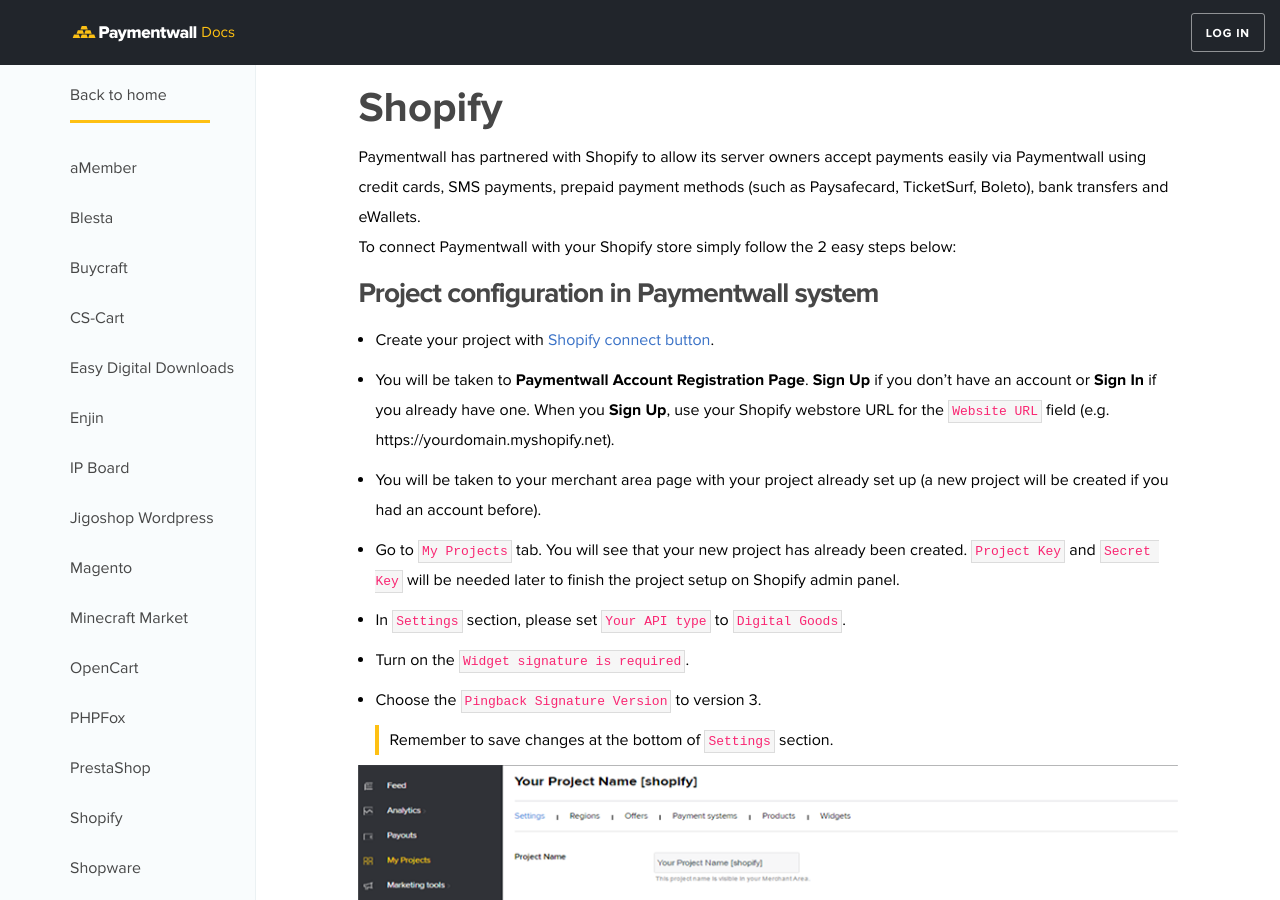
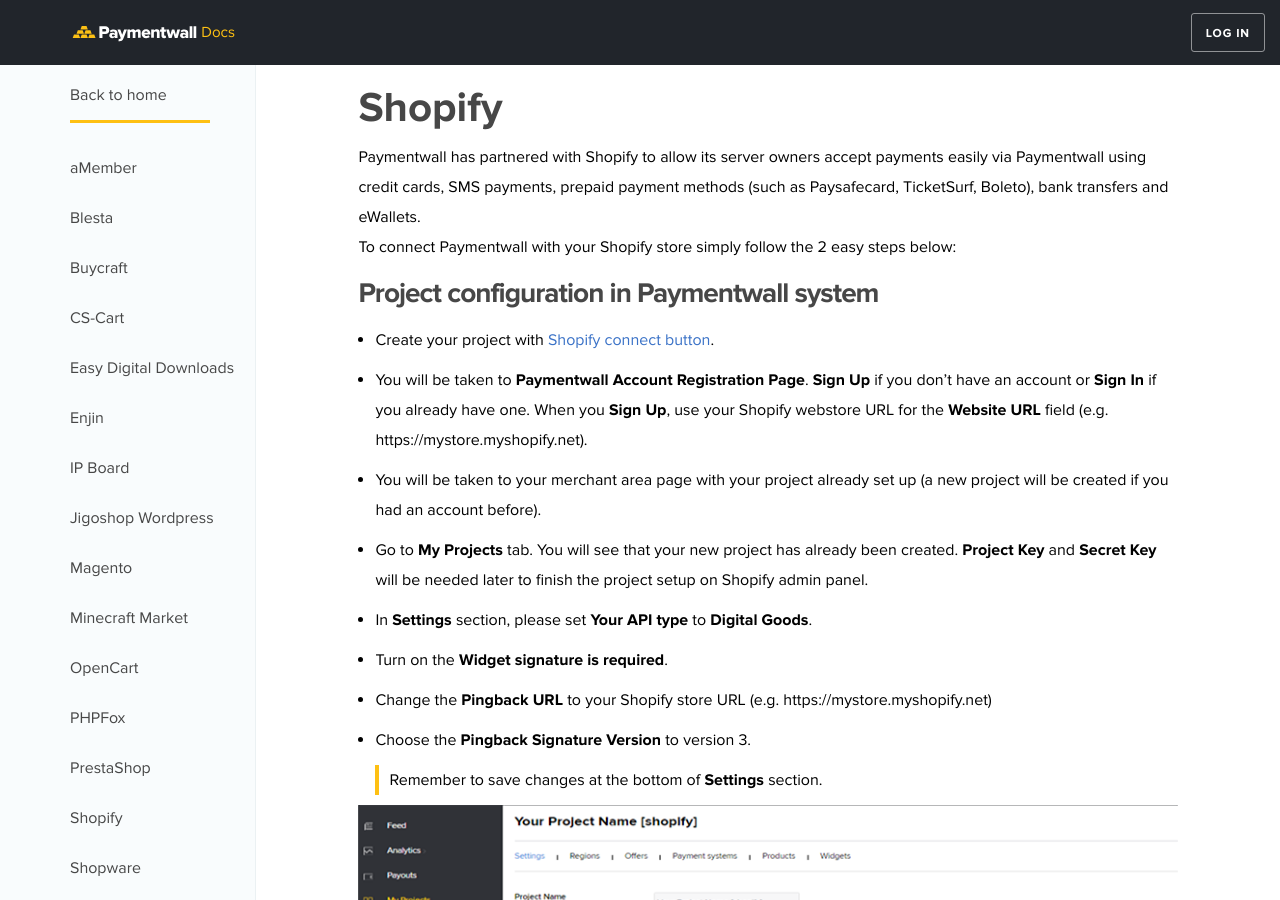
Before and after one commit to rmalgazeiro/paymentwall.github.io, a Jekyll site: the page built from modules/Shopify.md, in a window 1280 px wide and 900 px high. Built offline with Jekyll 4.4.1, drawn with Linux system fonts in a browser that asks for light colours; some web fonts are replaced.

Commit message:
Update Shopify

````diff
--- a/modules/Shopify.md
+++ b/modules/Shopify.md
@@ -14,40 +14,42 @@
 ## Project configuration in Paymentwall system
 * Create your project with [Shopify connect button](https://api.paymentwall.com/developers/connect?source=shopify).
 
-* You will be taken to **Paymentwall Account Registration Page**. **Sign Up** if you don't have an account or **Sign In** if you already have one. When you **Sign Up**, use your Shopify webstore URL for the ```Website URL``` field (e.g. *https://yourdomain.myshopify.net*).
+* You will be taken to **Paymentwall Account Registration Page**. **Sign Up** if you don't have an account or **Sign In** if you already have one. When you **Sign Up**, use your Shopify webstore URL for the **Website URL** field (e.g. *https://mystore.myshopify.net*).
 
 * You will be taken to your merchant area page with your project already set up (a new project will be created if you had an account before).
 
-* Go to ```My Projects``` tab. You will see that your new project has already been created. ```Project Key``` and ```Secret Key``` will be needed later to finish the project setup on Shopify admin panel.
+* Go to **My Projects** tab. You will see that your new project has already been created. **Project Key** and **Secret Key** will be needed later to finish the project setup on Shopify admin panel.
 
-* In ```Settings``` section, please set ```Your API type``` to  ```Digital Goods```.
+* In **Settings** section, please set **Your API type** to  **Digital Goods**.
 
-* Turn on the ```Widget signature is required```.
+* Turn on the **Widget signature is required**.
 
-* Choose the ```Pingback Signature Version``` to version 3.
+* Change the **Pingback URL** to your Shopify store URL (e.g. *https://mystore.myshopify.net*)
 
-  > Remember to save changes at the bottom of ```Settings``` section.
+* Choose the **Pingback Signature Version** to version 3.
+
+  > Remember to save changes at the bottom of **Settings** section.
 
 <div class="docs-img">
     <img src="/textures/pic/modules/shopify.png">
 </div>
 
-* In ```Widgets``` section, create a widget that you prefer. And save changes.
+* In **Widgets** section, create a widget that you prefer. And save changes.
 
 ## Setup Paymentwall module on your platform
 * Please authorize **Paymentwall** on your Shopify store via this [link](https://www.shopify.com/login?redirect=authorize_gateway%2F1030414).
 
 * After you log in to your shop, you will be prompted to add **Paymentwall** as a gateway.
 
-* Click the ```Add payment gateway``` button. Paymentwall should be available on your admin Payments settings page.
+* Click the **Add payment gateway** button. Paymentwall should be available on your admin Payments settings page.
 
-* In your dashboard, please go to ```Settings``` --> ```Payments``` section, and look for ```Alternative payments``` tab.
+* In your dashboard, please go to **Settings** --> **Payments** section, and look for **Alternative payments** tab.
 
 * Choose **Paymentwall** from the dropdown list.
 
-* Fill all the required fields and click ```Activate``` to enable the gateway.
+* Fill all the required fields and click **Activate** to enable the gateway.
 
-  > The ```Project Key``` and ```Secret Key``` can be found in your Paymentwall Account in ```My Projects``` tab.
+  > The **Project Key** and **Secret Key** can be found in your Paymentwall Account in **My Projects** tab.
 
 
 ## Version support
````
